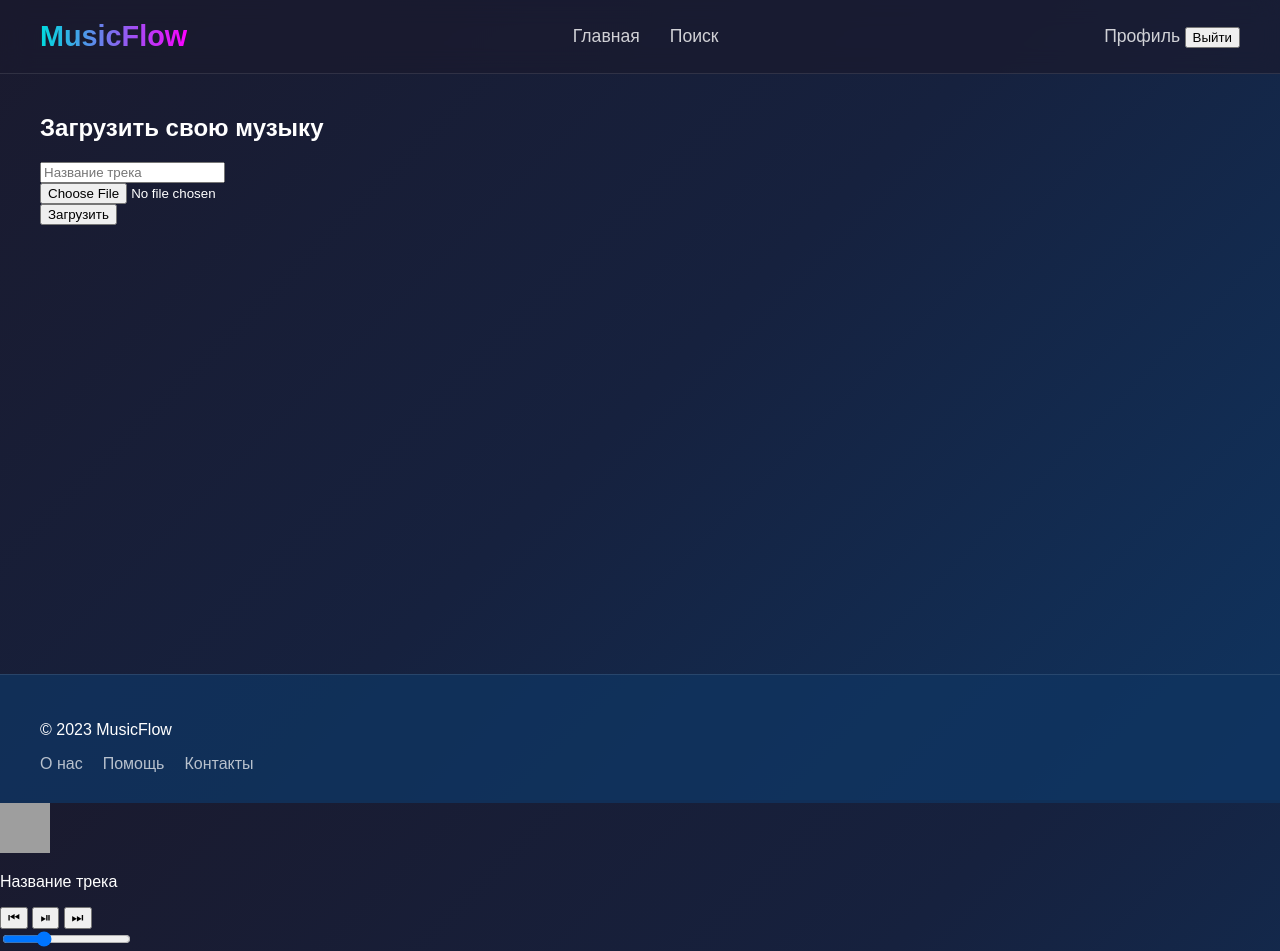
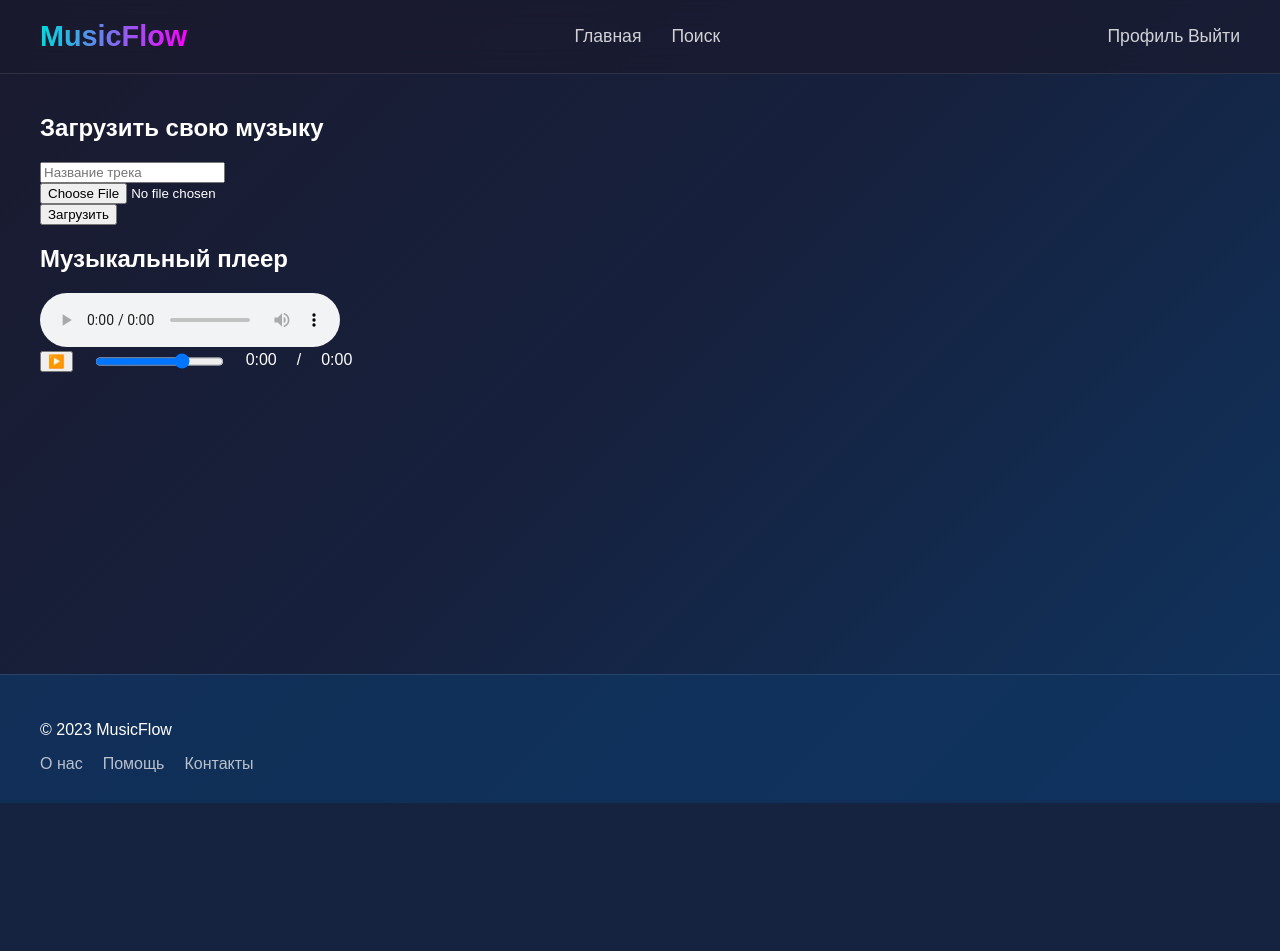
Before and after one commit to Georgy451/First-project, a Django app: page /base in a window 1280 px wide. After the commit the page ends 803 px from the top, so only its background shows below. Run offline with Django 5.2, Linux system fonts and the light colour scheme; grey boxes are pictures that could not be loaded.

Commit message:
плеер

```diff
--- a/music/song/templates/song/base.html
+++ b/music/song/templates/song/base.html
@@ -22,7 +22,7 @@
             <div>
                 {% block profile %}
                 <a href="{% url 'profile' %}">Профиль</a>
-                <button>Выйти</button>
+                <a href="{% url 'home' %}" class="button">Выйти</a>
                 {% endblock profile %}
             </div>
         </nav>
@@ -52,6 +52,23 @@
         <button type="submit" class="upload-button">Загрузить</button>
     </form>
 </section>
+
+<section class="player-section">
+    <h2>Музыкальный плеер</h2>
+    <div class="audio-player">
+        <audio controls id="main-audio-player">
+            <source src="" type="audio/mpeg">
+            Ваш браузер не поддерживает аудио элемент.
+        </audio>
+        <div class="player-controls">
+            <button class="play-pause-btn">▶️</button>
+            <input type="range" class="volume-slider" min="0" max="1" step="0.1" value="0.7">
+            <span class="current-time">0:00</span> / <span class="total-time">0:00</span>
+        </div>
+        <div class="playlist">
+        </div>
+    </div>
+</section>
     {% endblock content %}
     </main>
 
@@ -69,23 +86,3 @@
             {% endblock help %}
         </div>
     </footer>
-
-    <!-- Нижний плеер -->
-    <div>
-        <div>
-            <img src="placeholder-now-playing.jpg" alt="Сейчас играет" width="50" height="50">
-            <div>
-                <p>Название трека</p>
-            </div>
-        </div>
-        <div>
-            <button>⏮</button>
-            <button>⏯</button>
-            <button>⏭</button>
-        </div>
-        <div>
-            <input type="range" min="0" max="100" value="30">
-        </div>
-    </div>
-</body>
-</html>
--- a/music/song/views.py
+++ b/music/song/views.py
@@ -28,7 +28,7 @@ def base(request):
     return render(request, 'song/base.html', {'form': form})
 
 def profile(request):
-    user_tracks = Track.objects.values('title',)
+    user_tracks = Track.objects.filter(user=request.user).values('title', 'audio_file')
     tracks_count = user_tracks.count()
     username = request.user.username
 
```
Also changed, not shown: music/song/templates/song/search.html (+3 -4 lines).
